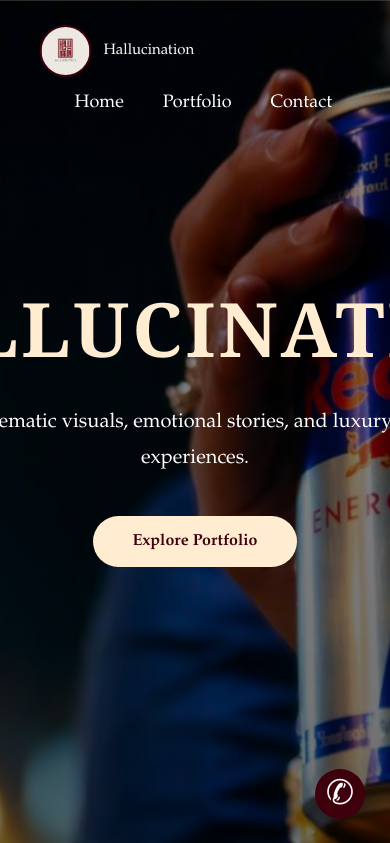
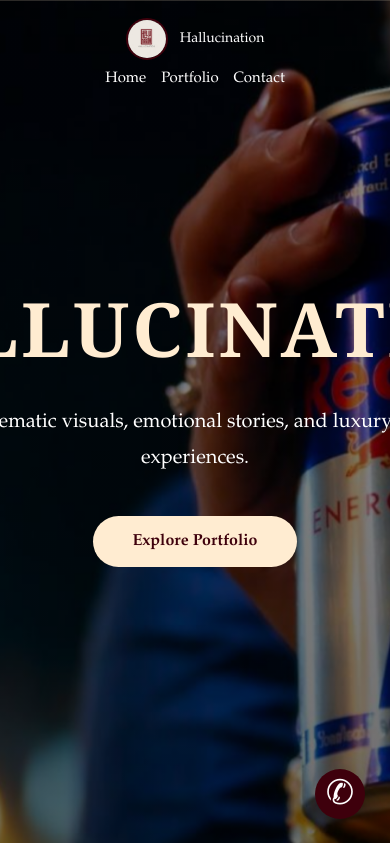
Before and after one commit to shessy-06/hallucination, a Django app: page / in a window 390 px wide; the page is wider, and only the part inside the window is pictured. Shown: the top 843 px of that part. Run offline with Django 5.2, Linux system fonts and the light colour scheme.

Commit message:
mobile responsive fix

```diff
--- a/static/css/style.css
+++ b/static/css/style.css
@@ -343,3 +343,93 @@ img{
     }
 
 }
+
+@media(max-width:768px){
+
+    nav{
+        width:100%;
+        padding:18px 15px;
+
+        flex-direction:column;
+
+        gap:10px;
+
+        top:0;
+
+        left:0;
+
+        transform:none;
+    }
+
+    .logo{
+        font-size:14px;
+    }
+
+    .logo img{
+        width:42px;
+        height:42px;
+    }
+
+    .nav-links{
+        display:flex;
+        flex-wrap:wrap;
+        justify-content:center;
+        gap:15px;
+    }
+
+    .nav-links a{
+        margin-left:0;
+        font-size:15px;
+    }
+
+    .hero{
+        min-height:100vh;
+
+        padding:120px 20px 60px 20px;
+    }
+
+    .hero h1{
+        font-size:48px;
+
+        line-height:1.1;
+
+        margin-bottom:18px;
+    }
+
+    .hero p{
+        font-size:16px;
+
+        line-height:1.7;
+
+        padding:0 10px;
+    }
+
+    .hero button{
+        padding:14px 30px;
+
+        font-size:16px;
+
+        margin-top:30px;
+    }
+
+    .about,
+    .services{
+        width:95%;
+
+        padding:60px 25px;
+    }
+
+    .about h2,
+    .services h2{
+        font-size:38px;
+    }
+
+    .about p{
+        font-size:17px;
+    }
+
+    .service-box{
+        width:100%;
+    }
+
+}
```
